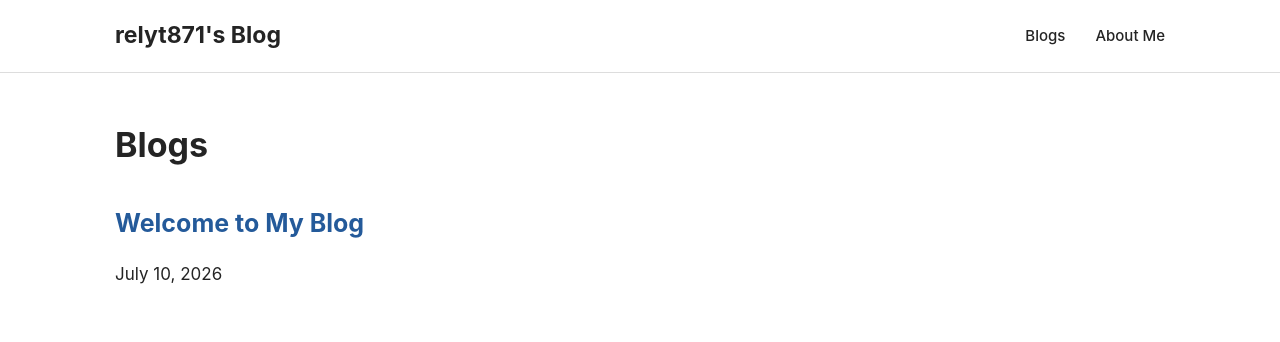
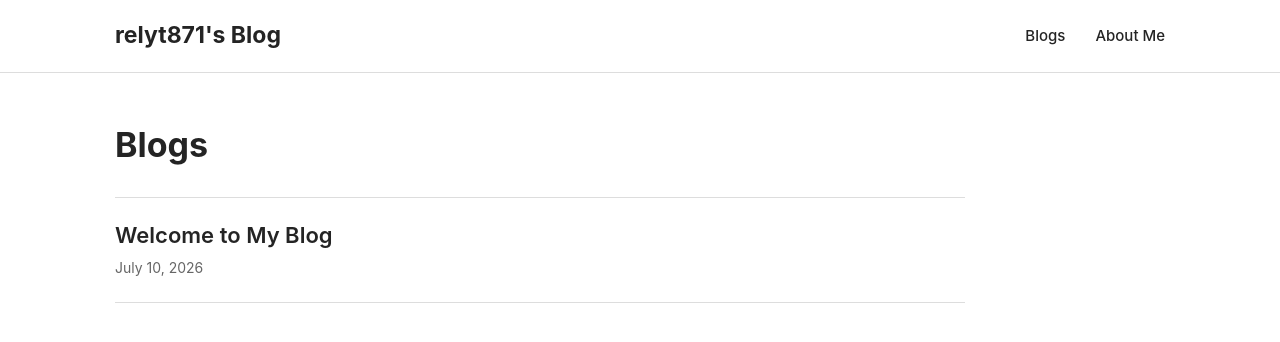
Before and after one commit to relyt871/relyt871.github.io, a Jekyll site: the page built from index.md, in a window 1280 px wide. Shown: the top 342 px of the page. Built offline with Jekyll 4.4.1, drawn with Linux system fonts in a browser that asks for light colours.

Commit message:
Update style.css

```diff
--- a/assets/css/style.css
+++ b/assets/css/style.css
@@ -168,6 +168,86 @@ hr {
 
 
 /*
+ * Blog index
+ */
+
+.blog-index {
+  max-width: 850px;
+}
+
+
+.post-list {
+  margin-top: 30px;
+
+  border-top:
+    1px
+    solid
+    var(--border-color);
+}
+
+
+.post-list-item {
+  padding: 22px 0;
+
+  border-bottom:
+    1px
+    solid
+    var(--border-color);
+}
+
+
+.post-list-title {
+  margin: 0 0 5px;
+
+  font-size: 22px;
+  font-weight: 600;
+  line-height: 1.4;
+}
+
+
+.post-list-title a {
+  color:
+    var(--text-color);
+}
+
+
+.post-list-title a:hover {
+  color:
+    var(--link-color);
+
+  text-decoration: none;
+}
+
+
+.post-list-metadata {
+  display: flex;
+
+  flex-wrap: wrap;
+
+  align-items: center;
+
+  gap: 6px;
+
+  color:
+    var(--secondary-text-color);
+
+  font-size: 14px;
+}
+
+
+.metadata-separator,
+.tag-separator {
+  color: #aaaaaa;
+}
+
+
+.empty-post-list {
+  color:
+    var(--secondary-text-color);
+}
+
+
+/*
  * Mobile layout
  */
 
```
